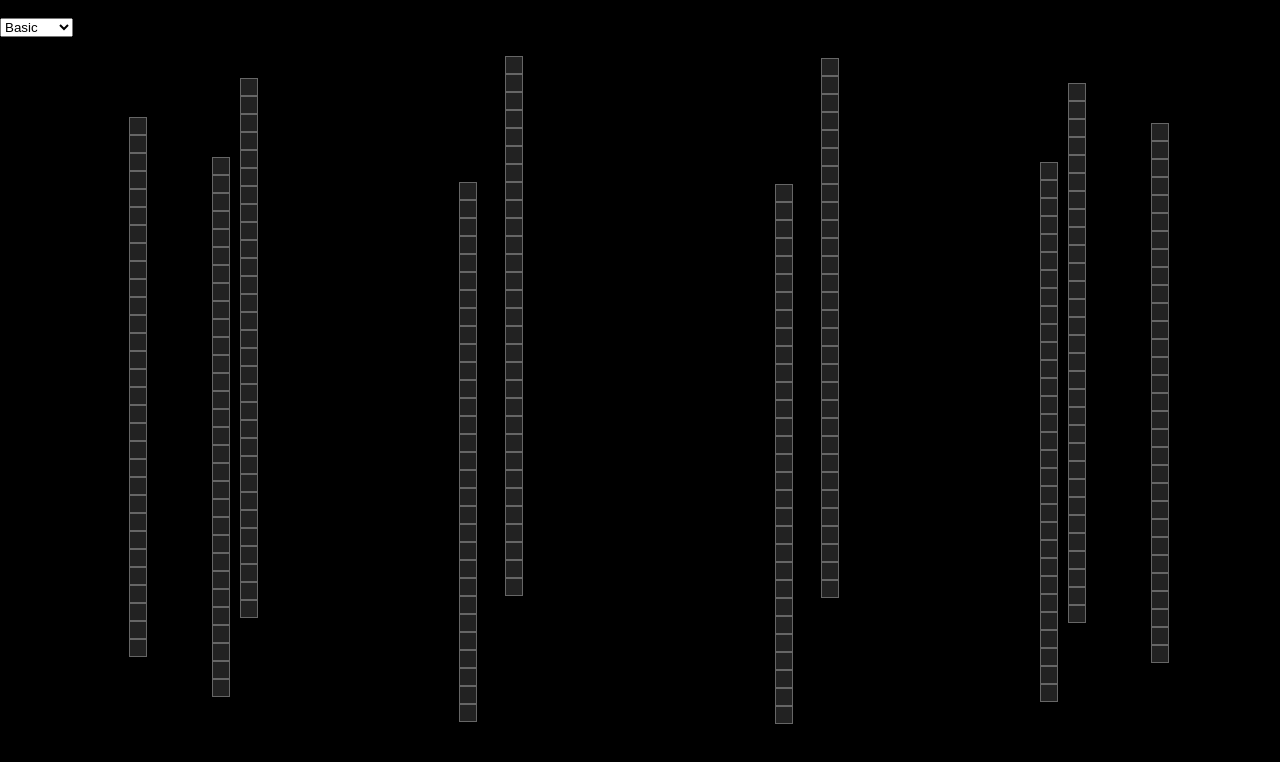
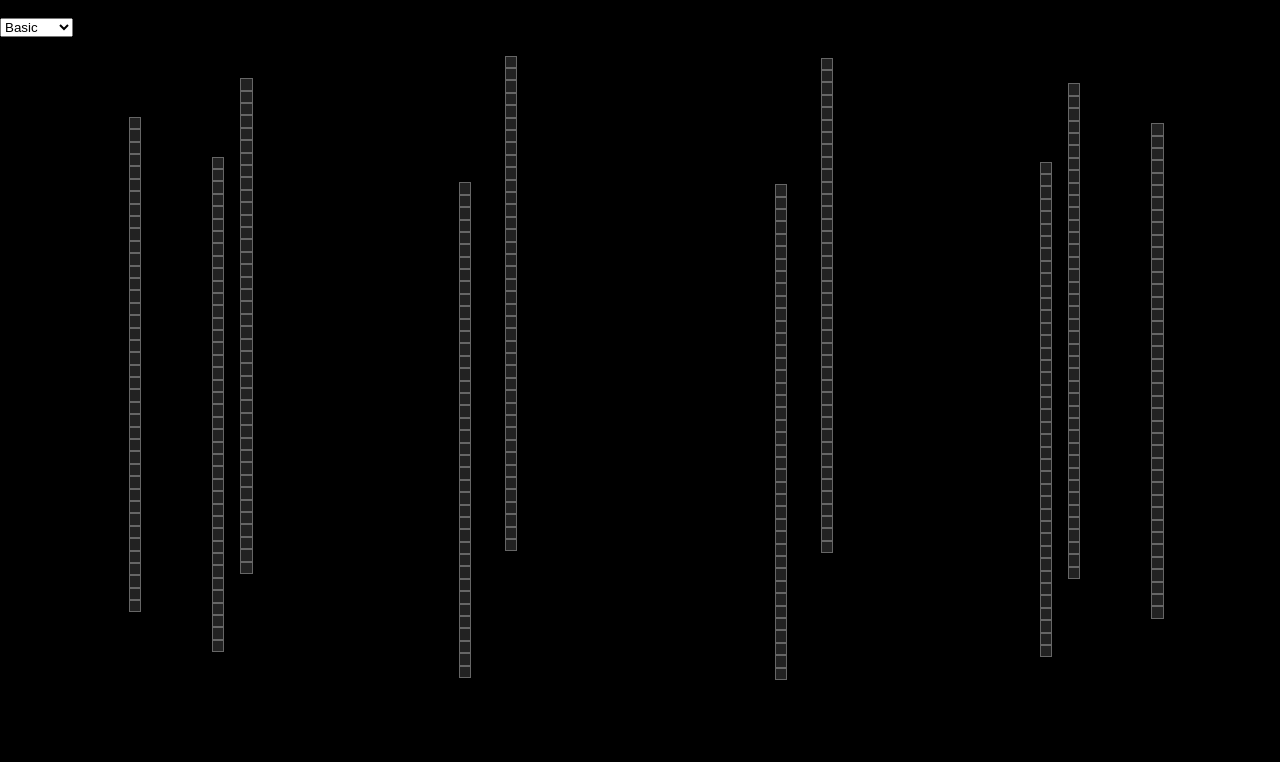
Before and after one commit to ko-tyat-ki/universal-ear, a website with bundled scripts: page web/index.html in a window 1280 px wide. Built offline with nearby package versions, Linux system fonts and the light colour scheme.

Commit message:
Increase number of LEDs to 40

```diff
--- a/web/lib/classes/column.js
+++ b/web/lib/classes/column.js
@@ -1,6 +1,6 @@
 const initColor = '#222'
 const brightColor = '#88b'
-const numberOfLEDs = 30
+const numberOfLEDs = 40
 
 export class Column {
     constructor(columnName) {
--- a/web/main.css
+++ b/web/main.css
@@ -5,7 +5,7 @@ html, body {
 }
 
 html {
-    size: 2vh;
+    size: 1.3vh;
 }
 
 .column {
@@ -15,8 +15,8 @@ html {
 
 .cell {
     background-color: #222;
-    width: 2vh;
-    height: 2vh;
+    width: 1.3vh;
+    height: 1.3vh;
     border: 1px solid #666;
 }
 
@@ -24,7 +24,6 @@ html {
     width: 100vw;
     display: inline-flex;
 }
-
 
 .column-0 {
     top: 9.78964453053579vh;
```
Lines whose indentation alone changed are shown as unchanged.
